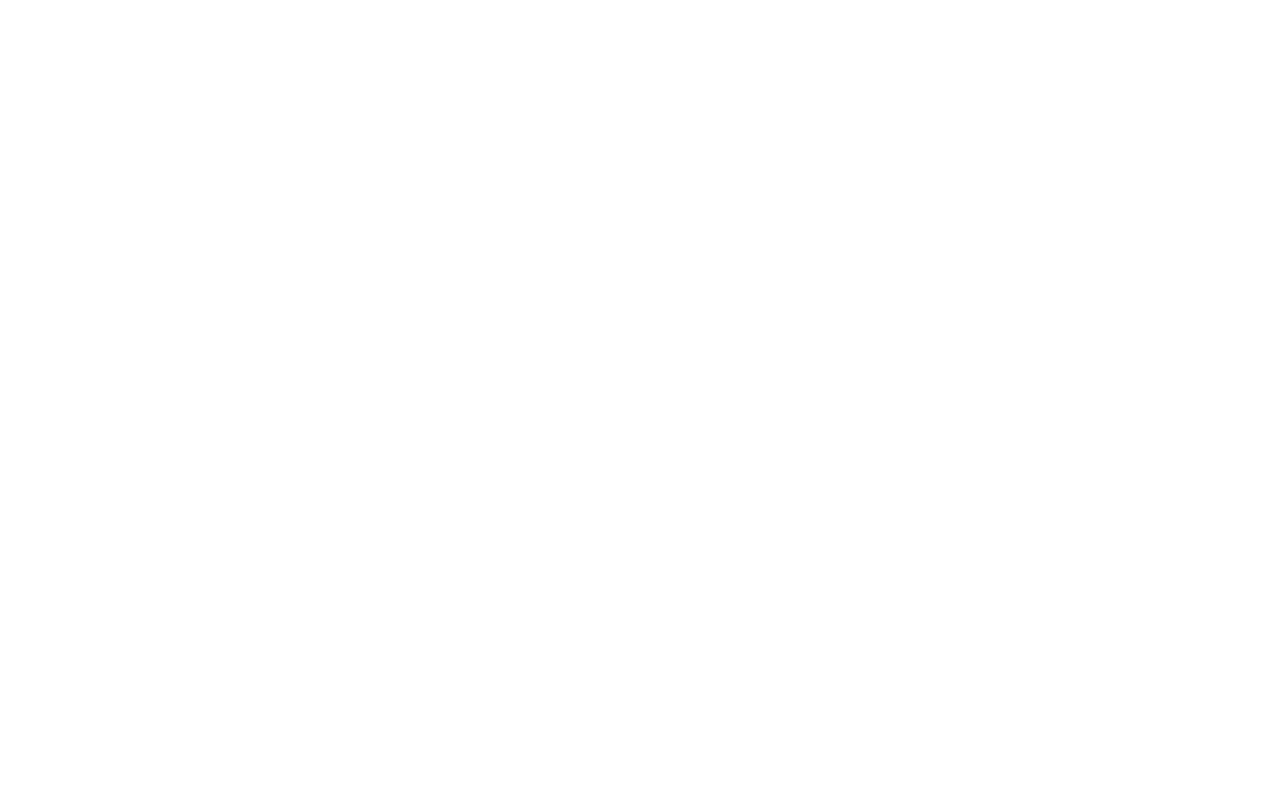
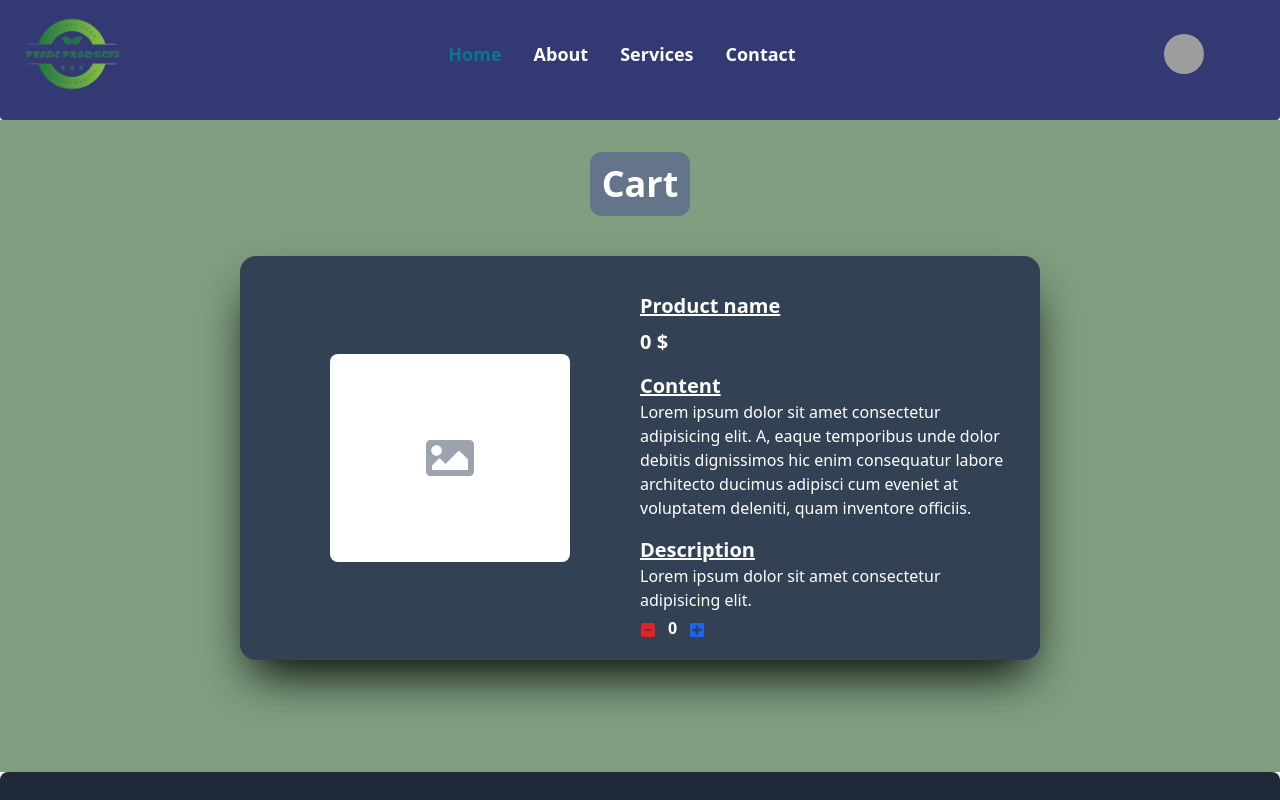
Before and after one commit to Dinuk1994/Pride-Products-FE, a React (Vite) app: page /cart in a window 1280 px wide. Before the commit this address had no page. Shown: the top 800 px of the page. Built offline with nearby package versions, Linux system fonts and the light colour scheme; grey boxes are pictures that could not be loaded.

Commit message:
adding cart

```diff
--- /dev/null
+++ b/src/(pages)/Cart/page.jsx
@@ -0,0 +1,9 @@
+import CartTemplate from "../../templates/CartTemplate"
+
+const page = () => {
+  return (
+    <div><CartTemplate/></div>
+  )
+}
+
+export default page
--- a/src/App.jsx
+++ b/src/App.jsx
@@ -5,6 +5,7 @@
 import Register from '../src/(pages)/Register/Page'
 import Admin from '../src/(pages)/Admin/page'
 import View from '../src/(pages)/Card/page'
+import Cart from '../src/(pages)/Cart/page'
 
 export default function App() {
   return (
@@ -15,6 +16,7 @@
         <Route path="/register" element ={<Register/>}/>
         <Route path='/admin' element={<Admin/>}/>
         <Route path='/view' element={<View/>}/>
+        <Route path='/cart' element={<Cart/>}/>
       </Routes>
     </Router>
   )
--- a/src/atoms/Card.jsx
+++ b/src/atoms/Card.jsx
@@ -1,8 +1,17 @@
 
 import { Card } from "flowbite-react";
 import Image2 from '../assets/Images/Image2.jpg'
+import CartCard from "../molecules/CartCard";
+import { useState } from "react";
 
 export default function ComponentCard() {
+    const [cart, setCart] = useState([]);
+
+    const addToCart = () => {
+        const newItem = <CartCard />;
+        setCart(oldCart => [...oldCart, newItem]);
+    };
+
     return (
         <div className="px-3 py-3">
             <Card
@@ -63,6 +72,7 @@
                 <div className="flex items-center justify-between">
                     <span className="text-3xl font-bold text-gray-900 dark:text-white">$599</span>
                     <a
+                        onClick={addToCart}
                         href="/view"
                         className="rounded-lg bg-cyan-700 px-5 py-2.5 text-center text-sm font-medium text-white hover:bg-cyan-800 focus:outline-none focus:ring-4 focus:ring-cyan-300 dark:bg-cyan-600 dark:hover:bg-cyan-700 dark:focus:ring-cyan-800"
                     >
@@ -74,7 +84,7 @@
                     >
                         Add to cart
                     </a>
-
+                    {cart}
                 </div>
             </Card>
         </div>
--- a/src/atoms/CartElement.jsx
+++ b/src/atoms/CartElement.jsx
@@ -1,8 +1,14 @@
 import { FaCartArrowDown } from "react-icons/fa";
+import { useNavigate} from 'react-router-dom'
 const CartElement = () => {
+    const navigate = useNavigate();
+
+    const goToCart = () => {
+      navigate("/cart");
+    };
   return (
     <div className="flex pl-10 absolute top-10 right-[200px]">
-        <button><FaCartArrowDown className="size-8 text-yellow-300"/></button>
+        <button onClick={goToCart}><FaCartArrowDown className="size-8 text-yellow-300"/></button>
         <label htmlFor="" className="absolute text-white font-bold ml-8 -mt-2 ">0</label>
     </div>
   )
--- /dev/null
+++ b/src/molecules/CartCard.jsx
@@ -0,0 +1,63 @@
+import { FaImage } from "react-icons/fa";
+import { FaSquareMinus } from "react-icons/fa6";
+import { FaPlusSquare } from "react-icons/fa";
+import { useState } from "react";
+
+const CartCard = () => {
+    const imageUrl = "";
+    const [number , setNumber] = useState(0)
+
+    const handleMinusButton = () =>{
+        if(number > 0){
+            setNumber(number-1)
+        }
+    }
+
+    const handlePlusButton = () =>{
+        setNumber(number+1)
+    }
+
+    return (
+        <div className="bg-color-view">
+            <div className="flex justify-center pt-8">
+                <div className="w-auto bg-slate-500 p-3 font-bold text-4xl mobile:text-3xl rounded-xl text-white">
+                    <label htmlFor="">Cart</label>
+                </div>
+            </div>
+            <div className="grid justify-center items-center mt-10 pb-28 mobile:pb-20 mobile:h-auto bg-color-view">
+                <div className="w-[800px] mobile:w-[300px] bg-slate-700 rounded-2xl mobile:my-10  p-5 shadow-2xl shadow-black">
+                    <div className="grid grid-cols-2 mobile:grid-cols-1 h-full">
+                        <div className="flex justify-center items-center col-span-1">
+                            {imageUrl ? (
+                                <img src={imageUrl} className="w-52 h-40" alt="Product" />
+                            ) : (
+                                <div className="flex justify-center items-center w-60 h-52 rounded-lg bg-white">
+                                    <FaImage className="text-gray-400 text-5xl" />
+                                </div>
+                            )}
+                        </div>
+                        <div className="grid items-center col-span-1 ">
+                            <div className='mt-4 '><label htmlFor="" className='text-white text-xl font-bold underline '>Product name</label></div>
+                            <div className='mt-2'><label htmlFor="" className='text-white text-xl font-bold '>0 $</label></div>
+                            <div className='grid mt-4'>
+                                <label className='text-white text-xl font-bold underline' htmlFor="">Content</label>
+                                <label className='text-white' htmlFor="">Lorem ipsum dolor sit amet consectetur adipisicing elit. A, eaque temporibus unde dolor debitis dignissimos hic enim consequatur labore architecto ducimus adipisci cum eveniet at voluptatem deleniti, quam inventore officiis.</label>
+                            </div>
+                            <div className='grid mt-4'>
+                                <label className='text-white text-xl font-bold underline ' htmlFor="">Description</label>
+                                <label className='text-white' htmlFor="">Lorem ipsum dolor sit amet consectetur adipisicing elit.</label>
+                            </div>
+                            <div className="flex ">
+                                <button onClick={()=>{handleMinusButton()}}><FaSquareMinus className="text-red-600 mt-2 hover:text-red-800" /></button>
+                                <label className="ml-3 mt-1 mr-3 font-bold text-white" htmlFor="">{number}</label>
+                                <button onClick={()=>{handlePlusButton()}}><FaPlusSquare className="text-blue-600 mt-2 hover:text-blue-800"/></button>
+                            </div>
+                        </div>
+                    </div>
+                </div>
+            </div>
+        </div>
+    );
+}
+
+export default CartCard
--- /dev/null
+++ b/src/organism/Cart.jsx
@@ -0,0 +1,12 @@
+
+import CartCard from "../molecules/CartCard"
+
+const Cart = () => {
+  return (
+    <div>
+        <CartCard/>
+    </div>
+  )
+}
+
+export default Cart
--- /dev/null
+++ b/src/templates/CartTemplate.jsx
@@ -0,0 +1,15 @@
+import ComponentFooter from "../common/ComponentFooter"
+import ComponentNavbar from "../common/ComponentNavbar"
+import Cart from "../organism/Cart"
+
+const CartTemplate = () => {
+  return (
+    <div>
+        <ComponentNavbar/>
+        <Cart/>
+        <ComponentFooter/>
+    </div>
+  )
+}
+
+export default CartTemplate
```
